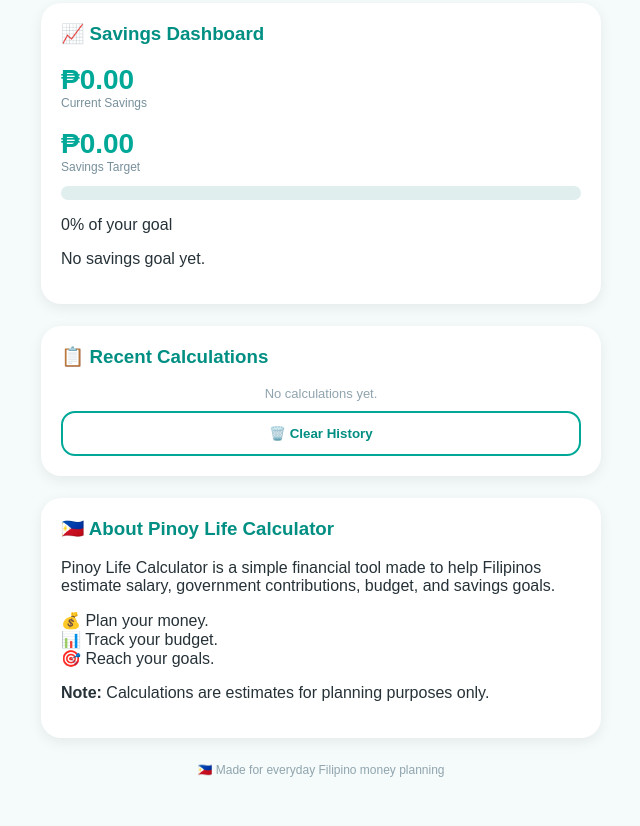
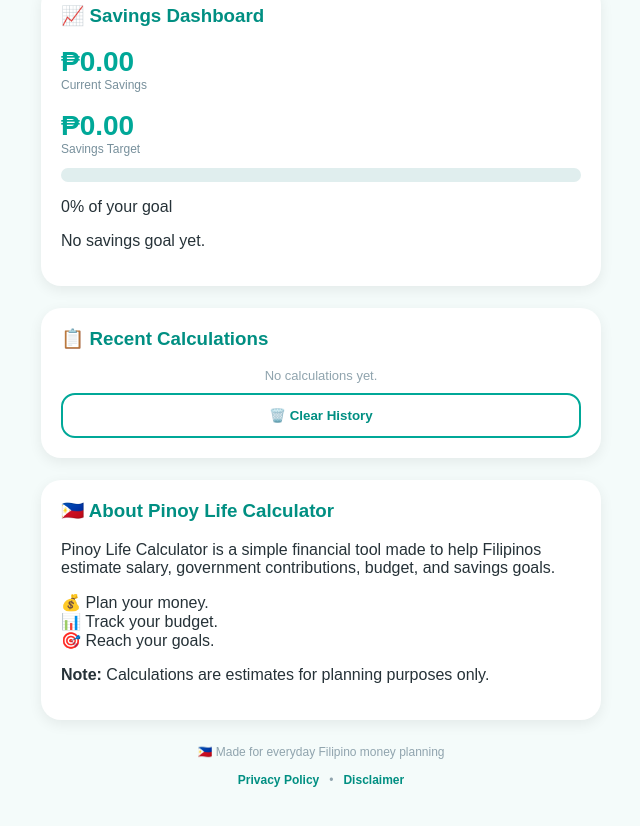
Before and after one commit to carla023/-pinoy-life-calculator, a plain HTML site: page index.html in a window 1280 px wide. Shown: the part 791-1617 px from the top of the page, without its empty margins (319-959 px from the left). Drawn offline with Linux system fonts and the light colour scheme.

Commit message:
Fix HTML structure and add language attribute

```diff
--- a/index.html
+++ b/index.html
@@ -1,5 +1,5 @@
-DOCTYPE html>
-<html>
+<!DOCTYPE html>
+<html lang="en">
 <head>
 <meta name="viewport" content="width=device-width,initial-scale=1">
 <title>Pinoy Life Calculator</title>
@@ -259,6 +259,12 @@
 padding:25px 10px
 }
 
+.footer a{
+color:#008f82;
+text-decoration:none;
+font-weight:bold
+}
+
 #salary,#bir,#sss,#pagibig,#budget,#savings{
 display:none
 }
@@ -277,7 +283,6 @@
 
 </header>
 
-
 <main id="home">
 
 <div class="home-title">
@@ -287,7 +292,6 @@
 <p>Plan your money smarter, one calculation at a time.</p>
 
 </div>
-
 
 <div class="grid">
 
@@ -329,7 +333,6 @@
 
 </div>
 
-
 <div class="dashboard">
 
 <h3>📈 Savings Dashboard</h3>
@@ -352,7 +355,6 @@
 
 </div>
 
-
 <div class="history">
 
 <h3>📋 Recent Calculations</h3>
@@ -364,7 +366,6 @@
 </button>
 
 </div>
-
 
 <div class="about">
 
@@ -386,13 +387,17 @@
 
 </div>
 
-
 <div class="footer">
 🇵🇭 Made for everyday Filipino money planning
+<br><br>
+
+<a href="privacy.html">Privacy Policy</a>
+&nbsp; • &nbsp;
+<a href="disclaimer.html">Disclaimer</a>
+
 </div>
 
 </main>
-
 
 <!-- SALARY -->
 
@@ -418,7 +423,6 @@
 
 </main>
 
-
 <!-- BIR -->
 
 <main id="bir">
@@ -442,7 +446,6 @@
 <div id="birResult" class="result" style="display:none"></div>
 
 </main>
-
 
 <!-- SSS -->
 
@@ -468,7 +471,6 @@
 
 </main>
 
-
 <!-- PAG-IBIG -->
 
 <main id="pagibig">
@@ -492,7 +494,6 @@
 <div id="pagibigResult" class="result" style="display:none"></div>
 
 </main>
-
 
 <!-- BUDGET -->
 
@@ -544,7 +545,6 @@
 
 </main>
 
-
 <!-- SAVINGS -->
 
 <main id="savings">
@@ -577,7 +577,6 @@
 
 </main>
 
-
 <script>
 
 /* PAGE NAVIGATION */
@@ -595,7 +594,6 @@
 window.scrollTo(0,0);
 }
 
-
 function home(){
 
 ["salary","bir","sss","pagibig","budget","savings"].forEach(function(id){
@@ -609,7 +607,6 @@
 
 window.scrollTo(0,0);
 }
-
 
 /* HISTORY */
 
@@ -636,7 +633,6 @@
 
 showHistory();
 }
-
 
 function showHistory(){
 
@@ -665,7 +661,6 @@
 }).join("");
 }
 
-
 function clearHistory(){
 
 localStorage.removeItem("pinoyHistory");
@@ -673,7 +668,6 @@
 showHistory();
 
 }
-
 
 /* SSS */
 
@@ -689,7 +683,6 @@
 
 return m*.05;
 }
-
 
 /* SALARY */
 
@@ -771,7 +764,6 @@
 
 }
 
-
 /* BIR */
 
 function birCalc(){
@@ -837,7 +829,6 @@
 
 }
 
-
 /* SSS */
 
 function sssCalc(){
@@ -885,7 +876,6 @@
 );
 
 }
-
 
 /* PAG-IBIG */
 
@@ -936,7 +926,6 @@
 );
 
 }
-
 
 /* BUDGET */
 
@@ -1000,7 +989,6 @@
 );
 
 }
-
 
 /* SAVINGS */
 
@@ -1150,7 +1138,6 @@
 
 }
 
-
 /* DASHBOARD */
 
 function showDashboard(){
@@ -1198,7 +1185,6 @@
 
 }
 
-
 /* CLEAR */
 
 function clearBox(input,result){
@@ -1208,7 +1194,6 @@
 document.getElementById(result).style.display="none";
 
 }
-
 
 function clearBudget(){
 
@@ -1233,7 +1218,6 @@
 
 }
 
-
 function clearSavings(){
 
 [
@@ -1251,7 +1235,6 @@
 
 }
 
-
 /* START */
 
 showHistory();
```
